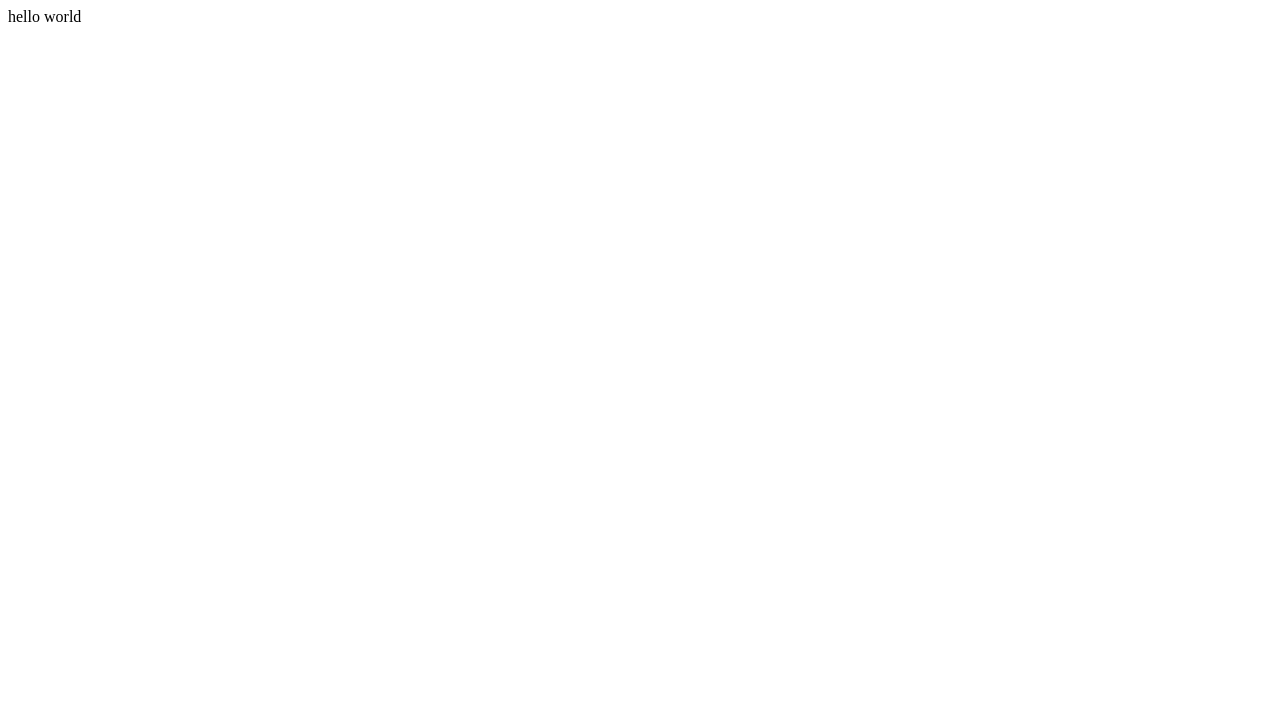
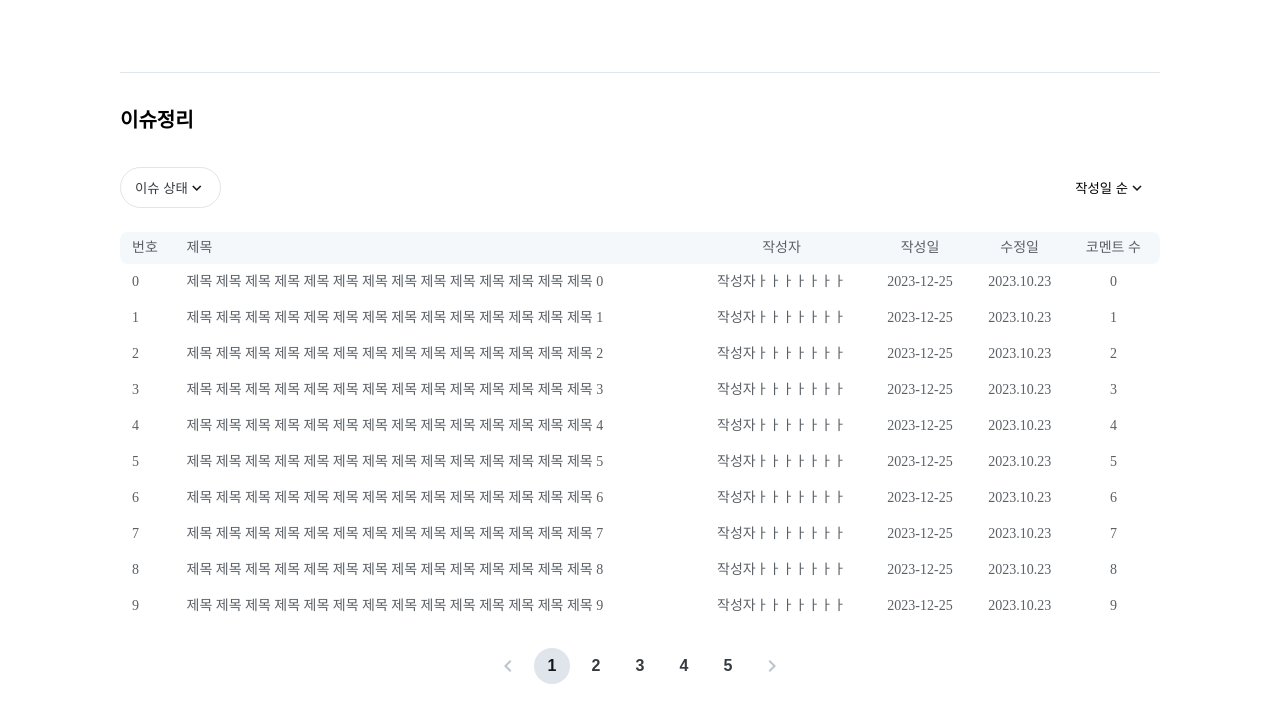
Before and after one commit to shinhyojeong/git-issue-table, a React (Create React App) app: page / in a window 1280 px wide. Shown: the top 722 px of the page. Built offline with nearby package versions, Linux system fonts and the light colour scheme.

Commit message:
feat: 메인페이지 마크업

```diff
--- a/src/App.tsx
+++ b/src/App.tsx
@@ -1,5 +1,13 @@
+import { ThemeProvider } from '@emotion/react'
+import { theme } from '~/theme'
+import { Home } from './pages/home'
+
 export const App = () => {
-  return <div className="App">hello world</div>
+  return (
+    <ThemeProvider theme={theme}>
+      <Home />
+    </ThemeProvider>
+  )
 }
 
 export default App
--- a/src/components/Button/styled.ts
+++ b/src/components/Button/styled.ts
@@ -6,6 +6,7 @@ const Button = styled.button<StyledButtonProps>`
   display: flex;
   align-items: center;
   justify-content: center;
+  padding: 10px 14px;
 
   cursor: pointer;
 
--- a/src/components/Table/index.tsx
+++ b/src/components/Table/index.tsx
@@ -1,5 +1,7 @@
 import { Styled } from './styled'
 import { TableProps } from './types'
+
+const TEXT_ALIGN_INIT = 'start'
 
 export const Table = <T extends string>({
   headers,
@@ -10,7 +12,9 @@ export const Table = <T extends string>({
       <thead>
         <Styled.Headers>
           {headers.map(({ key, name, textAlign }) => (
-            <Styled.THeader textAlign={textAlign} key={`th-${key}`}>
+            <Styled.THeader
+              textAlign={textAlign ?? TEXT_ALIGN_INIT}
+              key={`th-${key}`}>
               {name}
             </Styled.THeader>
           ))}
@@ -20,7 +24,9 @@ export const Table = <T extends string>({
         {contents.map((content, idx) => (
           <tr key={`content-${idx}`}>
             {headers.map(({ key, textAlign }) => (
-              <Styled.TData textAlign={textAlign} key={`td-${key}`}>
+              <Styled.TData
+                textAlign={textAlign ?? TEXT_ALIGN_INIT}
+                key={`td-${key}`}>
                 {content[key] || ''}
               </Styled.TData>
             ))}
--- a/src/components/Table/types.ts
+++ b/src/components/Table/types.ts
@@ -1,8 +1,6 @@
-export type TextAlignType = 'center' | 'start' | 'end'
-
 export type TableProps<T extends string> = {
   headers: {
-    textAlign: TextAlignType
+    textAlign?: string
     key: T
     name: string
   }[]
@@ -10,5 +8,5 @@ export type TableProps<T extends string> = {
 }
 
 export type StyledTHeaderProps = {
-  textAlign: TextAlignType
+  textAlign: string
 }
--- /dev/null
+++ b/src/pages/home.tsx
@@ -0,0 +1,98 @@
+import styled from '@emotion/styled'
+import { Button, Icon, Pagination, Table } from '~/components'
+
+const mock = [
+  {
+    textAlign: 'start',
+    key: 'number',
+    name: '번호'
+  },
+  {
+    textAlign: 'start',
+    key: 'title',
+    name: '제목'
+  },
+  {
+    textAlign: 'center',
+    key: 'writer',
+    name: '작성자'
+  },
+  {
+    textAlign: 'center',
+    key: 'createAt',
+    name: '작성일'
+  },
+  {
+    textAlign: 'center',
+    key: 'lastDate',
+    name: '수정일'
+  },
+  {
+    textAlign: 'center',
+    key: 'commentCount',
+    name: '코멘트 수'
+  }
+]
+const mocks = Array.from({ length: 10 }, (_, idx) => ({
+  number: `${idx}`,
+  title: `제목 제목 제목 제목 제목 제목 제목 제목 제목 제목 제목 제목 제목 제목 ${idx}`,
+  writer: '작성자ㅏㅏㅏㅏㅏㅏㅏ',
+  createAt: '2023-12-25',
+  lastDate: '2023.10.23',
+  commentCount: `${idx}`
+}))
+
+export const Home = () => {
+  return (
+    <Page>
+      <Divider />
+      <Title>이슈정리</Title>
+      <ButtonsContainer>
+        <Button shape="outline" radius={32}>
+          이슈 상태 <Icon type="keyboard_arrow_down" />
+        </Button>
+        <Button radius={32}>
+          작성일 순 <Icon type="keyboard_arrow_down" />
+        </Button>
+      </ButtonsContainer>
+      <TableWrapper>
+        <Table headers={mock} contents={mocks} />
+      </TableWrapper>
+      <PaginationWrapper>
+        <Pagination totalCount={100} />
+      </PaginationWrapper>
+    </Page>
+  )
+}
+
+const Page = styled.div`
+  max-width: 1040px;
+  margin: 72px auto;
+`
+
+const Divider = styled.div`
+  width: 100%;
+  height: 1px;
+  background-color: ${({ theme }) => theme.colors.grayScale20};
+  margin-bottom: 32px;
+`
+
+const Title = styled.p`
+  margin-bottom: 32px;
+
+  ${({ theme }) => theme.fonts.title6B}
+`
+
+const ButtonsContainer = styled.div`
+  display: flex;
+  justify-content: space-between;
+`
+
+const TableWrapper = styled.div`
+  margin: 24px 0 24px;
+`
+
+const PaginationWrapper = styled.div`
+  display: flex;
+  justify-content: center;
+`
--- /dev/null
+++ b/src/pages/index.ts
@@ -0,0 +1 @@
+export * from './home'
--- a/src/theme/fonts.ts
+++ b/src/theme/fonts.ts
@@ -1,6 +1,11 @@
 import { css } from '@emotion/react'
 
 export const fonts = {
+  title6B: css`
+    font-weight: 700;
+    font-size: 20px;
+    line-height: 30px;
+  `,
   title2B: css`
     font-size: 16px;
     font-weight: 700;
```
